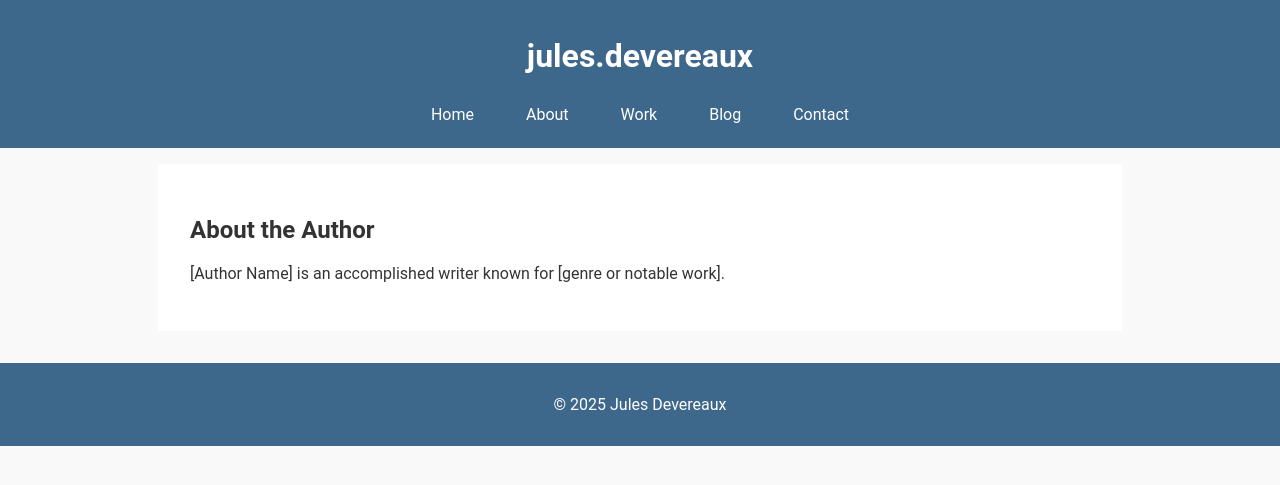
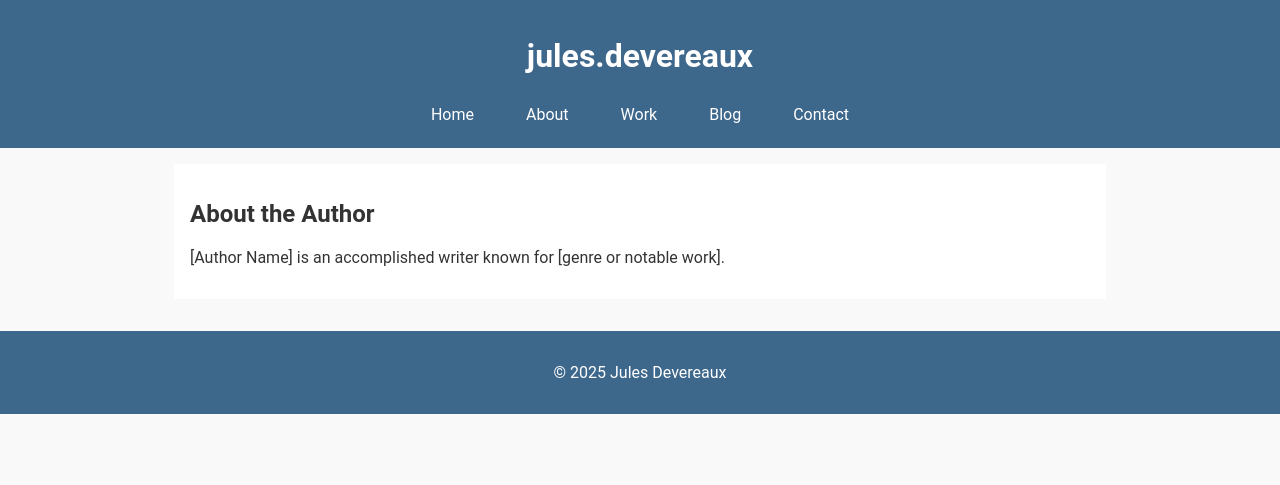
Before and after one commit to julesdevereaux/julesdevereaux.github.io, a Jekyll site: the page built from about.html, in a window 1280 px wide. Shown: the top 485 px of the page. Built offline with Jekyll 4.4.1, drawn with Linux system fonts in a browser that asks for light colours.

Commit message:
Update style.css

```diff
--- a/assets/style.css
+++ b/assets/style.css
@@ -30,7 +30,7 @@ nav {
 }
 
 main {
-  padding: 2rem;
+  padding: 1rem;
   max-width: 900px;
   margin: auto;
   background-color: white;
```
